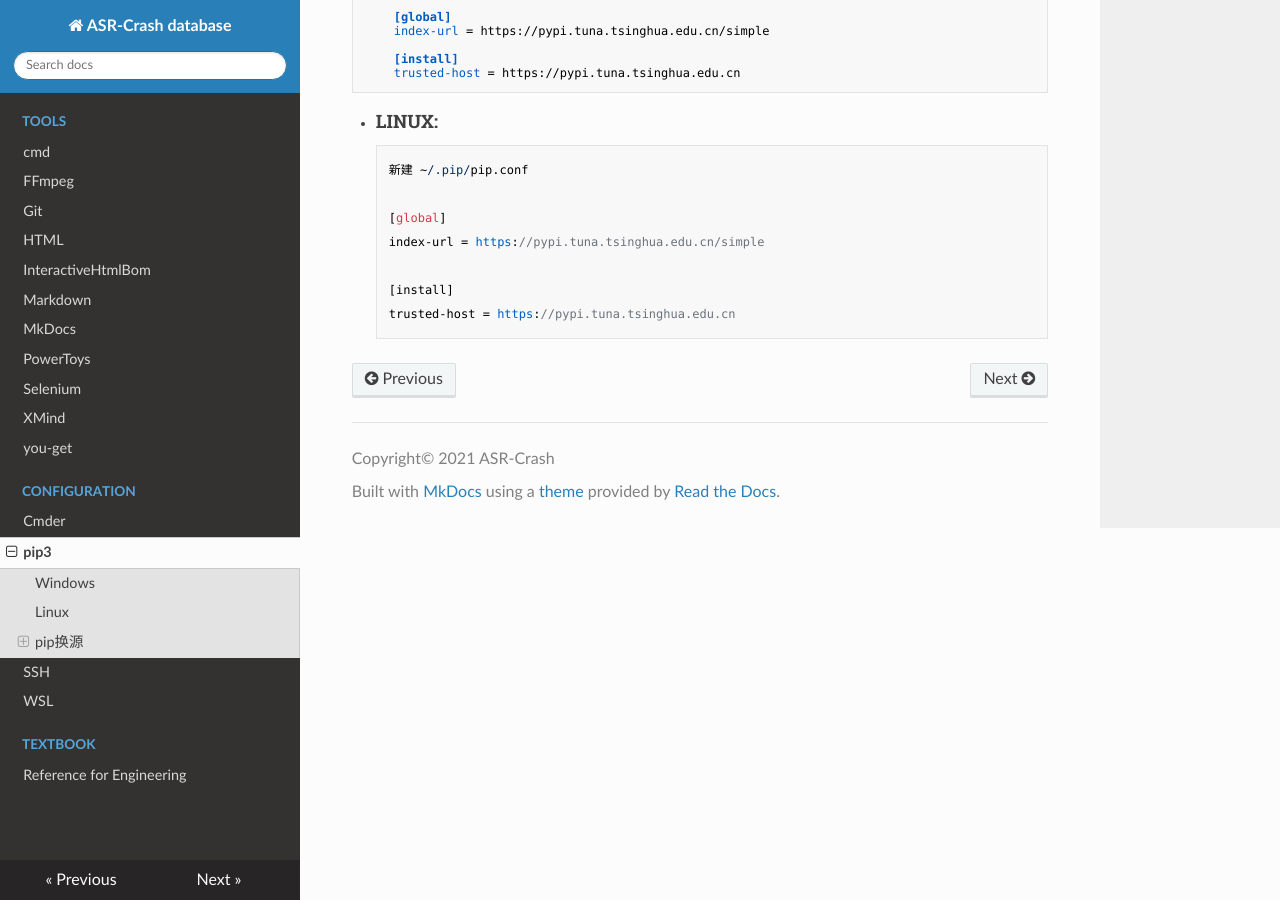
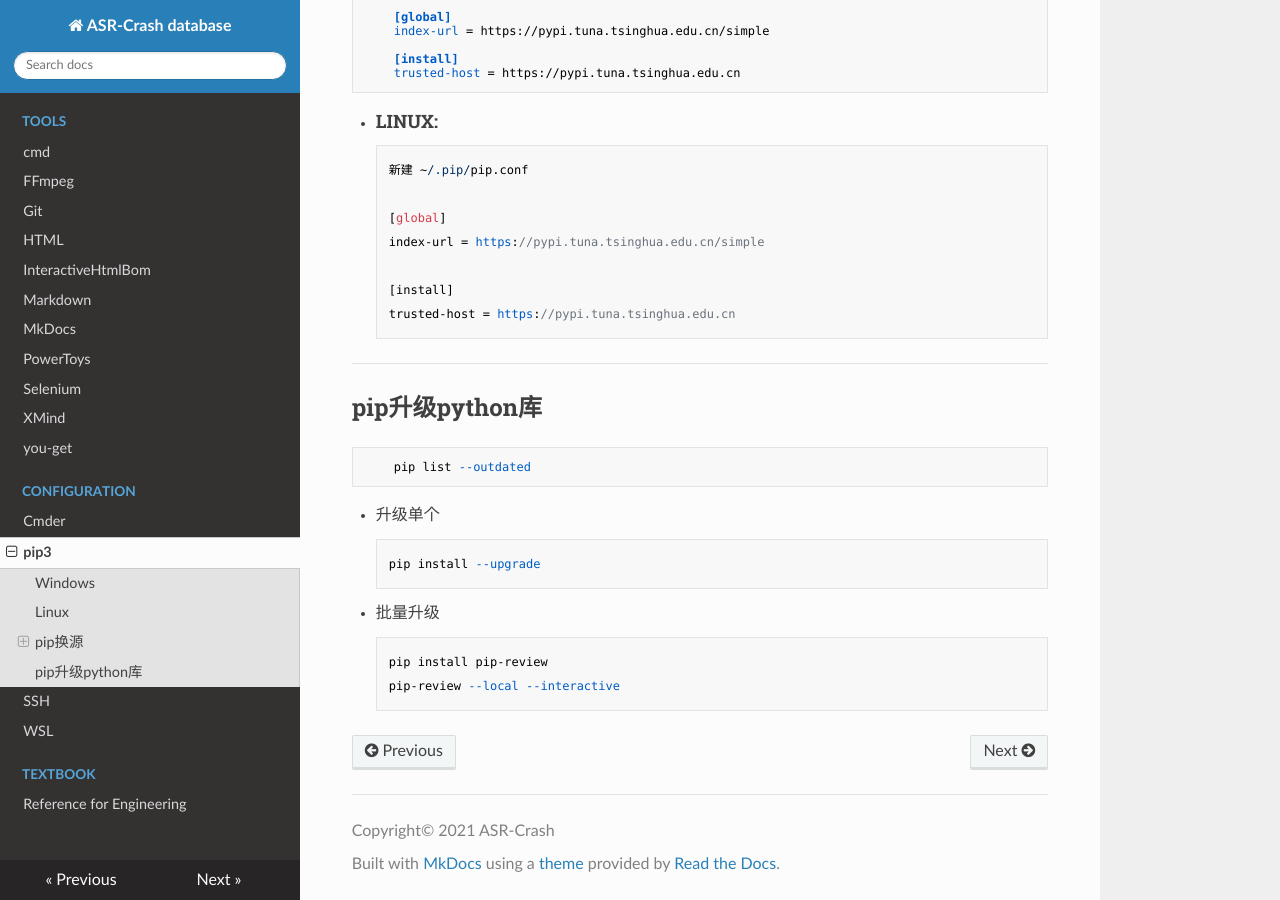
Before and after one commit to ASR-Crash/Crash-database, an MkDocs documentation site: the page built from docs/pip3-configuration.md, in a window 1280 px wide and 900 px high, scrolled down 1055 px. Built offline with MkDocs 1.6.1, drawn with Linux system fonts in a browser that asks for light colours; nearby versions of some CDN libraries.

Commit message:
20220331-1

```diff
--- a/docs/pip3-configuration.md
+++ b/docs/pip3-configuration.md
@@ -53,3 +53,18 @@ pip换源
 
 		[install]
 		trusted-host = https://pypi.tuna.tsinghua.edu.cn
+
+---
+
+## pip升级python库
+
+		pip list --outdated
+
+- 升级单个
+
+		pip install --upgrade
+
+- 批量升级
+
+		pip install pip-review
+		pip-review --local --interactive
```
Also changed, not shown: docs/OpenOCD-usage.md (added, +10 -0 lines).
